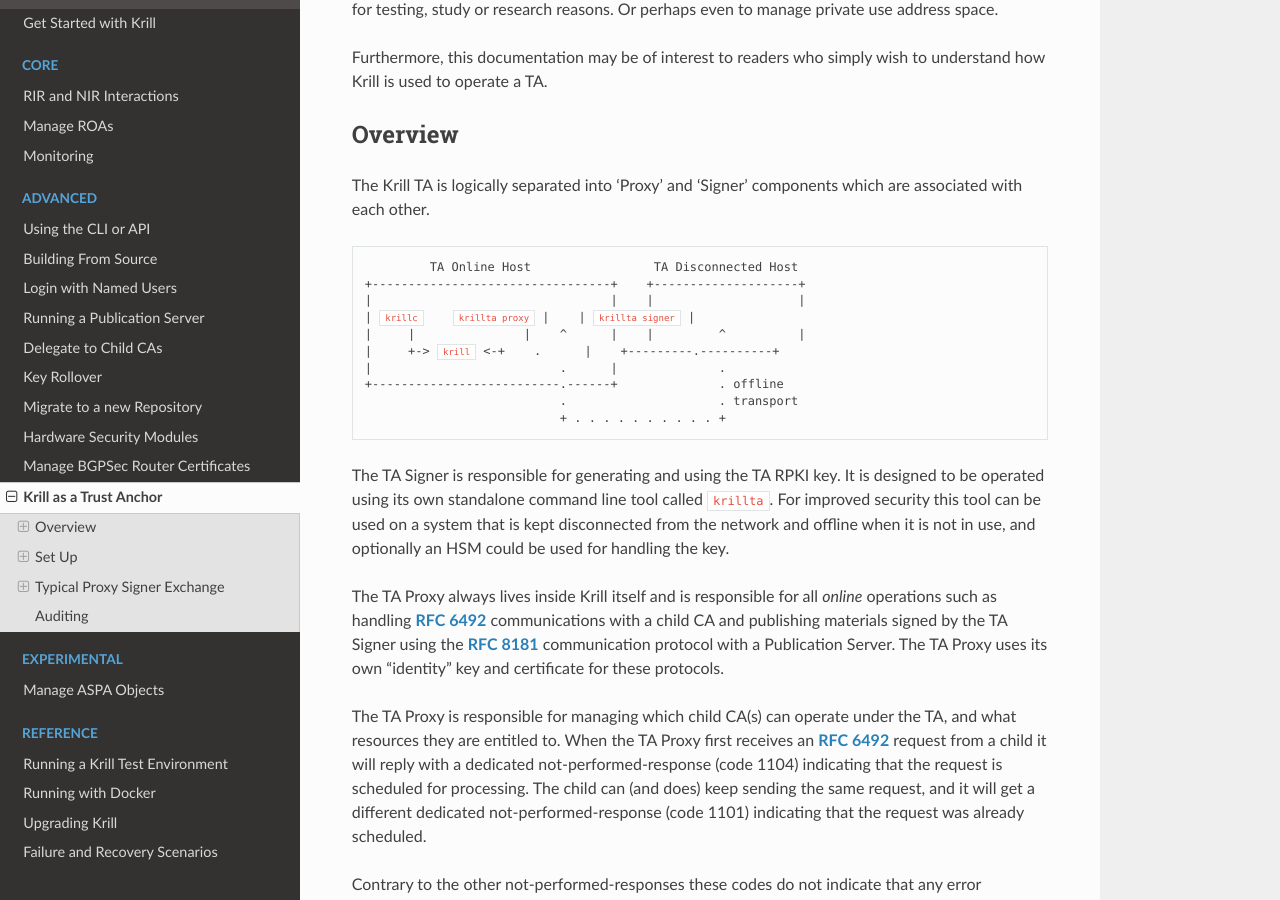
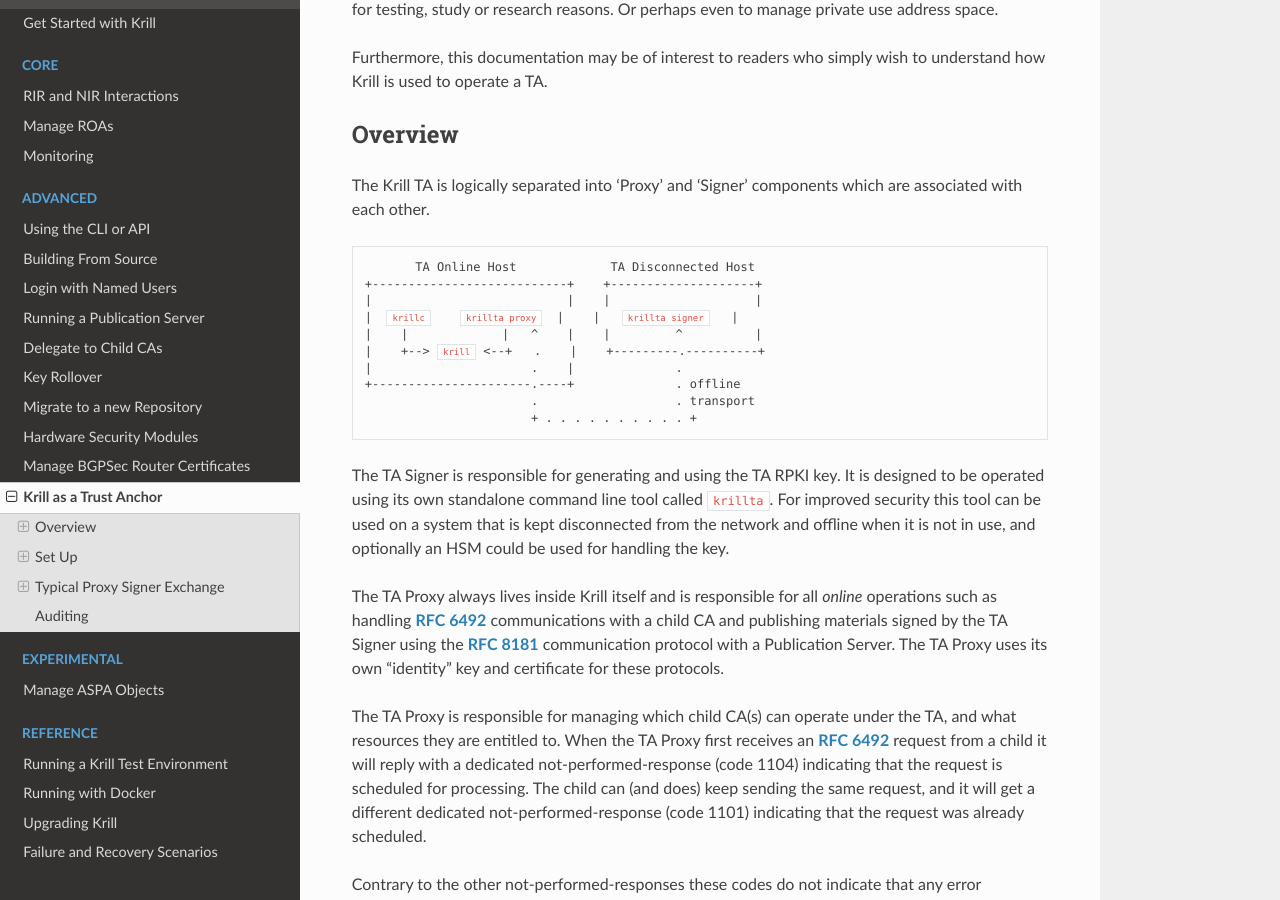
Before and after one commit to NLnetLabs/krill-manual, a Sphinx documentation site: the page built from source/trust-anchor.rst, in a window 1280 px wide and 900 px high, scrolled down 378 px. Built offline with Sphinx 7.4.7 and the Read the Docs theme 2.0.0, drawn with Linux system fonts in a browser that asks for light colours; the version number could not be read and is left out.

Commit message:
Attempt to fix ASCII art layout.

```diff
--- a/source/trust-anchor.rst
+++ b/source/trust-anchor.rst
@@ -29,16 +29,16 @@
 
 .. parsed-literal::
 
-            TA Online Host                 TA Disconnected Host
-   +---------------------------------+    +--------------------+
-   |                                 |    |                    |
-   | ``krillc``    ``krillta proxy`` |    | ``krillta signer`` |
-   |     |               |    ^      |    |         ^          |
-   |     +-> ``krill`` <-+    .      |    +---------.----------+
-   |                          .      |              .
-   +--------------------------.------+              . offline
-                              .                     . transport
-                              + . . . . . . . . . . +
+          TA Online Host             TA Disconnected Host
+   +---------------------------+    +--------------------+
+   |                           |    |                    |
+   |  ``krillc``    ``krillta proxy``  |    |   ``krillta signer``   |
+   |    |             |   ^    |    |         ^          |
+   |    +--> ``krill`` <--+   .    |    +---------.----------+
+   |                      .    |              .
+   +----------------------.----+              . offline
+                          .                   . transport
+                          + . . . . . . . . . . +
 
 The TA Signer is responsible for generating and using the TA RPKI key. It
 is designed to be operated using its own standalone command line tool
```
